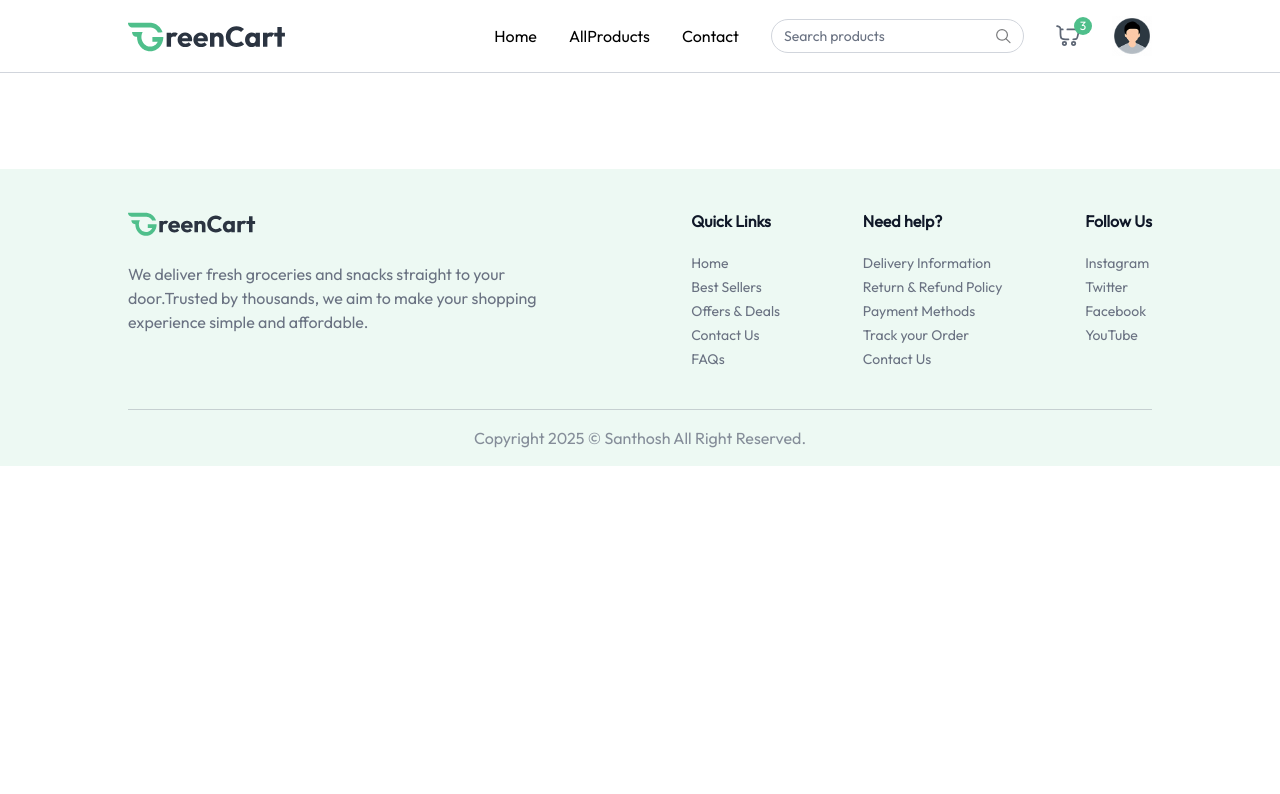
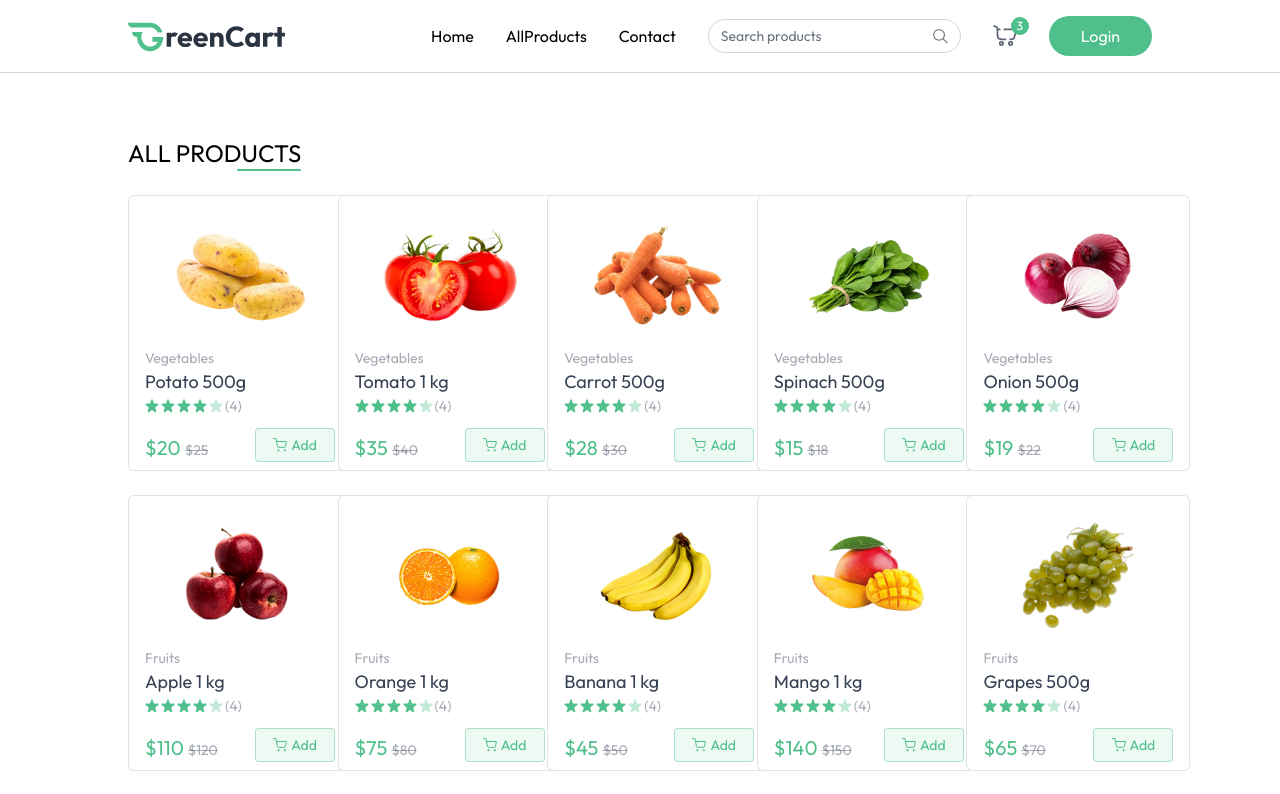
Before and after one commit to SanthoshKumar211299/GreenCart, a React (Vite) app in the folder GrocessaryEcom/: page /products in a window 1280 px wide. Shown: the top 794 px of the page. Built offline with nearby package versions, Linux system fonts and the light colour scheme.

Commit message:
completed

```diff
--- a/GrocessaryEcom/src/App.jsx
+++ b/GrocessaryEcom/src/App.jsx
@@ -1,11 +1,13 @@
 import React from 'react'
-import Navbar from './components/navbar'
+import Navbar from './components/Navbar'
 import { Route, Routes, useLocation } from 'react-router-dom'
 import Home from './pages/Home'
 import {Toaster} from "react-hot-toast"
 import Footer from './components/Footer'
 import { useAppContext } from './context/AppContext'
 import Login from './components/Login'
+import AllProducts from './pages/AllProducts'
+import ProductCategory from './pages/ProductCategory'
 const App = () => {
 
 const isSellerPath =useLocation().pathname.includes("seller")
@@ -20,6 +22,8 @@
       <div className={`${isSellerPath ? "": "px-6 md:px-16 lg:px-24 xl:px-32" }`}>
         <Routes>
           <Route path='/' element={<Home/>}/>
+          <Route path='/products' element={<AllProducts/>} />
+          <Route path='/products/:category' element={<ProductCategory/>} />
         </Routes>
       </div>
       {!isSellerPath && <Footer/>}
--- a/GrocessaryEcom/src/components/Login.jsx
+++ b/GrocessaryEcom/src/components/Login.jsx
@@ -1,40 +1,42 @@
 import React, { useState } from 'react'
+import { useAppContext } from '../context/AppContext'
+const Login = () => {
+     const {setShowUserLogin} = useAppContext();
 
-const Login = () => {
      const [state, setState] = useState("login");
     const [name, setName] = useState("");
     const [email, setEmail] = useState("");
     const [password, setPassword] = useState("");
   return (
-    <div className='fixed top-0 bottom-0 left-0 right-0 z-30 flex items-center text-sm text-gray-600 bg-black/50'>
-      <form className="flex flex-col gap-4 m-auto items-start p-8 py-12 w-80 sm:w-[352px] rounded-lg shadow-xl border border-gray-200 bg-white">
+    <div onClick={()=>setShowUserLogin(false)} className='fixed top-0 bottom-0 left-0 right-0 z-30 flex items-center text-sm text-gray-600 bg-black/50'>
+      <form onSubmit={(e)=>e.stopPropagation()} className="flex flex-col gap-4 m-auto items-start p-8 py-12 w-80 sm:w-[352px] rounded-lg shadow-xl border border-gray-200 bg-white">
             <p className="text-2xl font-medium m-auto">
-                <span className="text-indigo-500">User</span> {state === "login" ? "Login" : "Sign Up"}
+                <span className="text-primary">User</span> {state === "login" ? "Login" : "Sign Up"}
             </p>
             {state === "register" && (
                 <div className="w-full">
                     <p>Name</p>
-                    <input onChange={(e) => setName(e.target.value)} value={name} placeholder="type here" className="border border-gray-200 rounded w-full p-2 mt-1 outline-indigo-500" type="text" required />
+                    <input onChange={(e) => setName(e.target.value)} value={name} placeholder="type here" className="border border-gray-200 rounded w-full p-2 mt-1 outline-primary" type="text" required />
                 </div>
             )}
             <div className="w-full ">
                 <p>Email</p>
-                <input onChange={(e) => setEmail(e.target.value)} value={email} placeholder="type here" className="border border-gray-200 rounded w-full p-2 mt-1 outline-indigo-500" type="email" required />
+                <input onChange={(e) => setEmail(e.target.value)} value={email} placeholder="type here" className="border border-gray-200 rounded w-full p-2 mt-1 outline-primary" type="email" required />
             </div>
             <div className="w-full ">
                 <p>Password</p>
-                <input onChange={(e) => setPassword(e.target.value)} value={password} placeholder="type here" className="border border-gray-200 rounded w-full p-2 mt-1 outline-indigo-500" type="password" required />
+                <input onChange={(e) => setPassword(e.target.value)} value={password} placeholder="type here" className="border border-gray-200 rounded w-full p-2 mt-1 outline-primary" type="password" required />
             </div>
             {state === "register" ? (
                 <p>
-                    Already have account? <span onClick={() => setState("login")} className="text-indigo-500 cursor-pointer">click here</span>
+                    Already have account? <span onClick={() => setState("login")} className="text-primary cursor-pointer">click here</span>
                 </p>
             ) : (
                 <p>
-                    Create an account? <span onClick={() => setState("register")} className="text-indigo-500 cursor-pointer">click here</span>
+                    Create an account? <span onClick={() => setState("register")} className="text-primary cursor-pointer">click here</span>
                 </p>
             )}
-            <button className="bg-indigo-500 hover:bg-indigo-600 transition-all text-white w-full py-2 rounded-md cursor-pointer">
+            <button className="bg-primary hover:bg-primary-dulltransition-all text-white w-full py-2 rounded-md cursor-pointer">
                 {state === "register" ? "Create Account" : "Login"}
             </button>
         </form>
--- a/GrocessaryEcom/src/components/Navbar.jsx
+++ b/GrocessaryEcom/src/components/Navbar.jsx
@@ -1,15 +1,20 @@
-import React from 'react'
+import React, { useEffect } from 'react'
 import { Navigate, NavLink } from 'react-router-dom'
 import { assets } from '../assets/assets'
 import { useAppContext } from '../context/AppContext'
 
 const Navbar = () => {
     const [open, setOpen] = React.useState(false)
-    const {user,setUser,setShowUserLogin,navigate} = useAppContext();
+    const {user,setUser,setShowUserLogin,navigate,setSearchQuery,searchQuery} = useAppContext();
     const Logout=async()=>{
        setUser(null);
        navigate('/')
     }
+    useEffect(()=>{
+      if(searchQuery.length > 0){
+        navigate("/products")
+      }
+    },[searchQuery])
 
   return (
     <nav className="flex items-center justify-between px-6 md:px-16 lg:px-24 xl:px-32 py-4 border-b border-gray-300 bg-white relative transition-all">
@@ -23,11 +28,11 @@
 
                 <div className="hidden sm:flex items-center gap-8">
                 <NavLink to='/'>Home</NavLink>
-                 <NavLink to='/'>AllProducts</NavLink>
-                  <NavLink to='/'>Contact</NavLink>
+                 <NavLink to='/products'>AllProducts</NavLink>
+                  <NavLink to='/contact'>Contact</NavLink>
 
                 <div className="hidden lg:flex items-center text-sm gap-2 border border-gray-300 px-3 rounded-full">
-                    <input className="py-1.5 w-full bg-transparent outline-none placeholder-gray-500" type="text" placeholder="Search products" />
+                    <input onChange={(e)=> setSearchQuery(e.target.value)} className="py-1.5 w-full bg-transparent outline-none placeholder-gray-500" type="text" placeholder="Search products" />
                    <img src={assets.search_icon} alt='search' className='w-4 h-4' />
                 </div>
 
--- a/GrocessaryEcom/src/components/ProductCard.jsx
+++ b/GrocessaryEcom/src/components/ProductCard.jsx
@@ -3,13 +3,13 @@
 import { useAppContext } from "../context/AppContext";
 
 const ProductCard = ({ product }) => {
-  const [count, setCount] = React.useState(0);
+
   const { currency, cartItems, addToCart, removeCartItems, navigate } =
     useAppContext();
 
   return (
     product && (
-      <div className="border border-gray-500/20 rounded-md md:px-4 px-3 py-2 bg-white min-w-56 max-w-56 w-full">
+      <div onClick={()=>{ navigate(`/products/${product.category.toLowerCase()}/${product._id}`); scrollTo(0,0)} }className="border border-gray-500/20 rounded-md md:px-4 px-3 py-2 bg-white min-w-56 max-w-56 w-full">
         <div className="group cursor-pointer flex items-center justify-center px-2">
           <img
             className="group-hover:scale-105 transition max-w-26 md:max-w-36"
--- a/GrocessaryEcom/src/context/AppContext.jsx
+++ b/GrocessaryEcom/src/context/AppContext.jsx
@@ -11,11 +11,12 @@
     const currency = import.meta.VITE_CURRENCY;
 
     const navigate = useNavigate();
-     const [user,setUser]= useState(true);
+     const [user,setUser]= useState(false);
      const [isSeller,setIsSeller]= useState(false);
      const [showUserLogin,setShowUserLogin] = useState(false);
      const [products,setProducts] =useState([])
      const[cartItems,setCartItems] =useState({})
+     const [searchQuery,setSearchQuery] =useState({})
 
      //fetch all products
      const fetchProducts = async ()=> {
@@ -59,7 +60,10 @@
       fetchProducts()
      },[])
 
-    const value = {navigate, user, setUser, isSeller, setIsSeller, showUserLogin, setShowUserLogin ,products,cartItems,currency,addToCart,updateCartItems,removeCartItems}
+    const value = {navigate, user, setUser, isSeller, setIsSeller, showUserLogin, setShowUserLogin ,products,cartItems,currency,addToCart,updateCartItems,removeCartItems,
+      searchQuery,setCartItems,setSearchQuery
+    }
+
 
     return <AppContext.Provider value={value}>
       {children}
--- /dev/null
+++ b/GrocessaryEcom/src/pages/AllProducts.jsx
@@ -0,0 +1,36 @@
+import React, { useEffect, useState } from 'react'
+import { useAppContext } from '../context/AppContext'
+import ProductCard from '../components/ProductCard';
+
+const AllProducts = () => {
+
+    const {products,searchQuery } = useAppContext();
+    const [filteredProducts, setFilteredProducts] =useState([]);
+
+    useEffect(()=>{
+      if(searchQuery.length > 0){
+        setFilteredProducts(products.filter(
+          product=> product.name.toLowerCase().includes(searchQuery.toLowerCase())
+        ))
+      }else{
+        setFilteredProducts(products)
+      }
+
+    },[products,searchQuery])
+  return (
+
+    <div className='mt-16 flex flex-col'>
+      <div className='flex flex-col items-end w-max'>
+           <p className='text-2xl font-medium uppercase'>All Products</p>
+           <div className='w-16 h-0.5 bg-primary rounded-full'> </div>
+      </div>
+      <div className='grid grid-cols-2 sm:grid-cols-3 md:grid-cols-4 gap-3 md:gap-6 lg:grid-cols-5 mt-6 '>
+        {filteredProducts.filter((product)=>product.inStock).map((product,index)=>(
+             <ProductCard key={index} product={product} />
+        ))}
+      </div>
+    </div>
+  )
+}
+
+export default AllProducts
--- /dev/null
+++ b/GrocessaryEcom/src/pages/ProductCategory.jsx
@@ -0,0 +1,39 @@
+import React from 'react'
+import { useAppContext } from '../context/AppContext'
+import { categories } from '../assets/assets'
+import { useParams } from 'react-router-dom'
+import ProductCard from '../components/ProductCard'
+
+const ProductCategory = () => {
+
+   const {products} = useAppContext()
+   const {category}  = useParams()
+
+   const searchCategory = categories.find((item)=> item.path.toLowerCase()===category)
+
+   const filteredProducts = products.filter((product)=>product.category.toLowerCase()===category)
+
+  return (
+    <div className='mt-16'>
+      {searchCategory && (
+        <div className='flex flex-col items-end w-max'>
+            <p className='text-2xl font-medium'>{searchCategory.text.toUpperCase()}</p>
+            <div className='w-16 h-0.5 bg-primary rounded-full'></div>
+        </div>
+      )}
+      {filteredProducts.length > 0 ? (
+        <div className='grid grid-cols-2 sm:grid-cols-3 md:grid-cols-4 lg:grid-cols-5 gap-3 md:gap-6 mt-6'>
+            {filteredProducts.map((product)=>(
+                <ProductCard key={product._id} product={product} />
+            ))}
+        </div> ):(
+            <div className='flex items-center justify-center h-[60vh]'>
+                <p className='text-2xl font-medium text-primary'>No Products found in this category.</p>
+
+            </div>
+      )}
+    </div>
+  )
+}
+
+export default ProductCategory
--- /dev/null
+++ b/GrocessaryEcom/src/pages/ProductDetails.jsx
@@ -0,0 +1,11 @@
+import React from 'react'
+
+const ProductDetails = () => {
+  return (
+    <div>
+
+    </div>
+  )
+}
+
+export default ProductDetails
```
